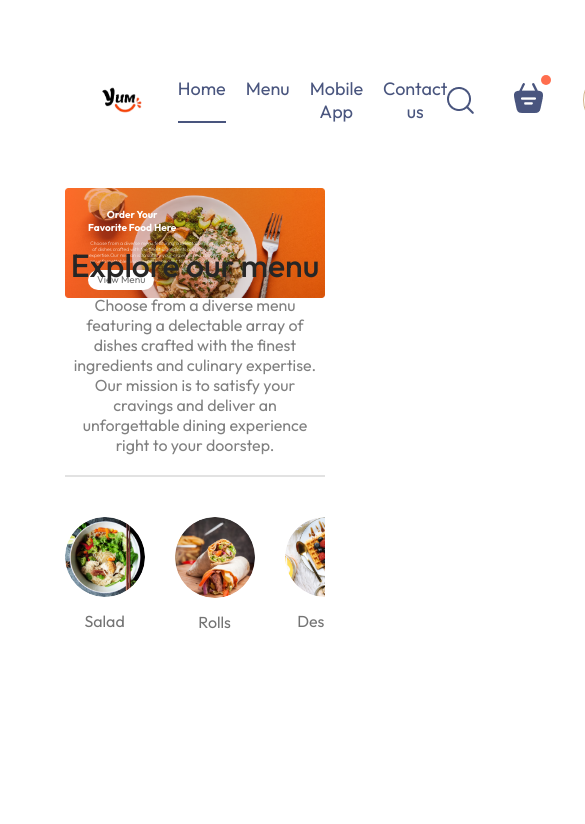
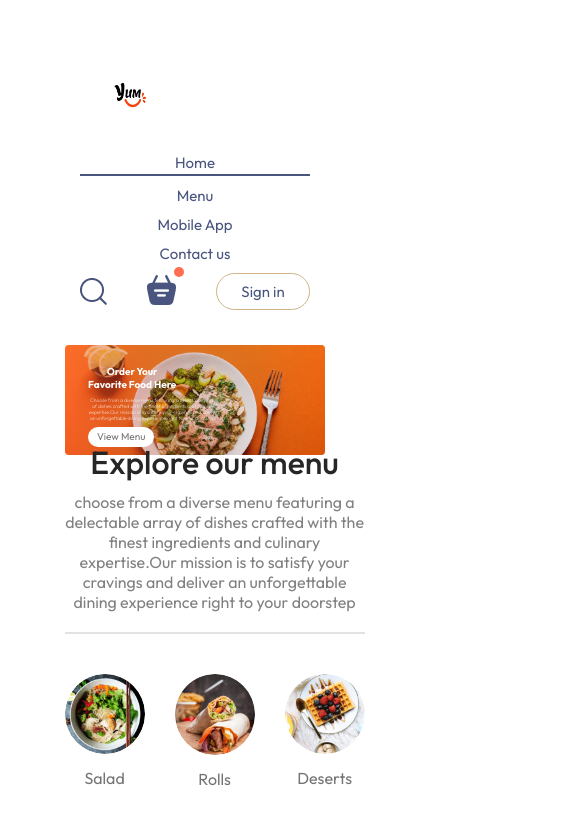
Before and after one commit to abubinnaser81/Yum-Hub-full-Project, a React (Vite) app in the folder frontend/: page / in a window 390 px wide. Shown: the top 824 px of the page, 585 px wide, since content can reach past the window. Built offline with nearby package versions, Linux system fonts and the light colour scheme.

Commit message:
eto vhul hsce matha onk grom hye jasce dhurr baal

```diff
--- a/frontend/src/components/ExploreMenu/ExploreMenu.css
+++ b/frontend/src/components/ExploreMenu/ExploreMenu.css
@@ -3,7 +3,7 @@
     flex-direction: column;
     gap: 10px;
     /* margin: auto 40px; */
-    top: -100px;
+    top: -60px; min-width: 300px;
     position: relative;
  }
  .explore-menu h1   {
--- a/frontend/src/components/ExploreMenu/ExploreMenu.jsx
+++ b/frontend/src/components/ExploreMenu/ExploreMenu.jsx
@@ -1,35 +1,25 @@
 import React from 'react'
 import './ExploreMenu.css'
 import { menu_list } from '../../assets/assets'
+const ExploreMenu = ({category,setCategory}) => {
+  return (
+    <div className='explore-menu' id='explore-menu'>
+        <h1>Explore our menu</h1>
 
-const ExploreMenu = ({ category, setCategory }) => {
-  return (
-    <div className="explore-menu" id="explore-menu">
-      <h1>Explore our menu</h1>
+        <p className='explore-menu-text'>choose from a diverse menu featuring a delectable array of dishes crafted with the finest ingredients and culinary expertise.Our mission is to satisfy your cravings and deliver an unforgettable dining experience right to your doorstep</p>
+        <hr />
+        <div className="explore-menu-list">
 
-      <p className="explore-menu-text">
-        Choose from a diverse menu featuring a delectable array of dishes crafted
-        with the finest ingredients and culinary expertise. Our mission is to
-        satisfy your cravings and deliver an unforgettable dining experience right
-        to your doorstep.
-      </p>
+        {menu_list.map((item,index)=>{
+        return (
+            <div onClick ={()=>setCategory(prev=>prev===item.menu_name?"All":item.menu_name)}  key={index} className="explore-menu-list-item">
+                <img className={category === item.menu_name ? "active" : ""} src={item.menu_image} alt={item.menu_name} />
+                <p>{item.menu_name}</p>
+            </div>
+        )
 
-      <hr />
-
-      <div className="explore-menu-list">
-        {menu_list.map((item, index) => (
-          <div
-            key={index}
-            onClick={() =>
-              setCategory(prev => (prev === item.menu_name ? "All" : item.menu_name))
-            }
-            className="explore-menu-list-item"
-          >
-            <img className={category === item.menu_name ? "active" : ""} src={item.menu_image} alt={item.menu_name} />
-            <p>{item.menu_name}</p>
-          </div>
-        ))}
-      </div>
+})}
+    </div>
     </div>
   )
 }
--- a/frontend/src/components/Navbar/Navbar.css
+++ b/frontend/src/components/Navbar/Navbar.css
@@ -1,54 +1,112 @@
-.navbar{
-    padding:20px 0px;
-    display:flex;
+.navbar {
+  padding: 20px 0;
+  display: flex;
   justify-content: space-between;
   align-items: center;
+  flex-wrap: wrap; /* helps when items overflow on small screens */
 }
-.navbar .logo{
+
+.navbar .logo {
   width: 150px;
 }
-.navbar-menu{
+
+.navbar-menu {
   display: flex;
   gap: 20px;
   list-style: none;
   color: #49557e;
   font-size: 18px;
 }
- .navbar-right{
+
+.navbar-right {
   display: flex;
   gap: 40px;
   align-items: center;
 }
- .navbar button{
+
+.navbar button {
   background-color: transparent;
-    font-size:16px;
-    color:#49557e;
+  font-size: 16px;
+  color: #49557e;
   border: 1px solid tan;
   padding: 10px 30px;
   border-radius: 50px;
   cursor: pointer;
-    transform: 0.3s;
+  transition: 0.3s;
 }
- .navbar button:hover{
+
+.navbar button:hover {
   background-color: #fff4f2;
+}
 
- }
-  .navbar .active{
+.navbar .active {
   padding-bottom: 2px;
   border-bottom: 2px solid #49557e;
 }
-  .navbar li{
+
+.navbar li {
   cursor: pointer;
 }
+
 .navbar-search-icon {
   position: relative;
 }
-  .navbar-search-icon .dot{
+
+.navbar-search-icon .dot {
   position: absolute;
   top: -8px;
   right: -8px;
   min-width: 10px;
   min-height: 10px;
   background-color: #ff6e4e;
-    border-radius: 5px;
+  border-radius: 50%;
 }
+
+/* 📱 Responsive section */
+@media (max-width: 768px) {
+  .navbar {
+    flex-direction: column;
+    align-items: flex-start;
+    padding: 15px;
+  }
+
+  .navbar .logo {
+    width: 120px;
+    margin-bottom: 10px;
+  }
+
+  .navbar-menu {
+    flex-direction: column;
+    gap: 15px;
+    font-size: 16px;
+    width: 100%;
+  }
+
+  .navbar-right {
+    width: 100%;
+    justify-content: space-between;
+    margin-top: 10px;
+  }
+
+  .navbar button {
+    width: 100%;
+    padding: 10px;
+    font-size: 15px;
+  }
+}
+
+/* 📲 Extra small screens (phones <480px) */
+@media (max-width: 480px) {
+  .navbar-menu {
+    font-size: 15px;
+    gap: 10px;
+  }
+
+  .navbar button {
+    padding: 8px 20px;
+  }
+
+  .navbar .logo {
+    width: 100px;
+  }
+}
```
Lines whose indentation alone changed are shown as unchanged.
